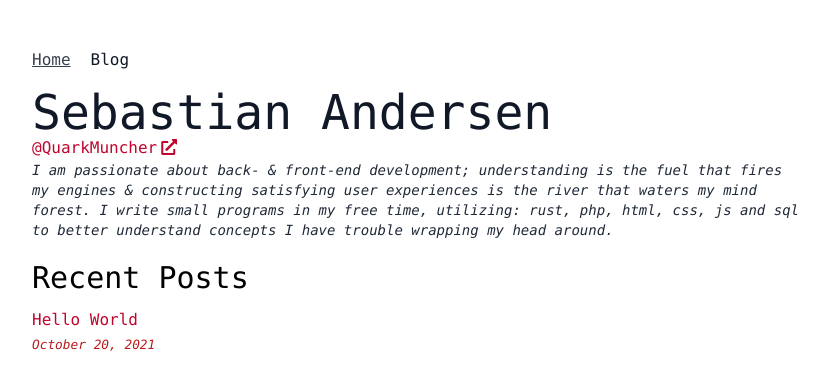
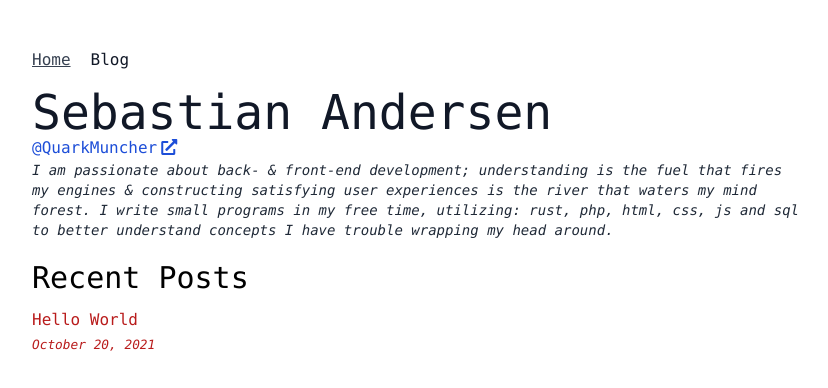
Before and after one commit to QuarkMuncher/sebandev-next, a Next.js app: page / in a window 1280 px wide. Shown: the top 388 px of the page, without its empty margins (224-1052 px from the left). Built offline with nearby package versions, Linux system fonts and the light colour scheme; what @tailwindcss/typography would draw is missing.

Commit message:
Moves from framer-motion animations to pure tailwindcss

```diff
--- a/Context.js
+++ /dev/null
@@ -1,5 +0,0 @@
-import {createContext} from "react";
-
-const ThemeContext = createContext();
-
-export default  ThemeContext;
--- a/components/atoms/externalLink/externalLink.js
+++ b/components/atoms/externalLink/externalLink.js
@@ -1,29 +1,12 @@
-import {useContext} from "react";
-import ThemeContext from "../../../Context";
-import styles from './externalLink.module.scss';
-import {motion} from 'framer-motion';
-
-export default function InternalLink({href, children}) {
-  const theme = useContext(ThemeContext);
+export default function ExternalLink({href, children, className}) {
 
   return (
-    <motion.a
-      className={`${styles.link} text-md inline-block no-underline`}
-      transition={{
-        duration: 0.1
-      }}
-      whileHover={{
-        background: `linear-gradient(to right, ${theme.colors.quaternary} 100%, ${theme.colors.secondary} 100%)`,
-        backgroundClip: 'text'
-      }}
-      whileTap={{
-        scale: 0.9,
-      }}
-      href={href}
-      target='_blank'
-      rel={'noopener'}
-    >
+    <a
+    href={href}
+    target='_blank'
+    rel='noopener noreferrer'
+    className={`${className? `${className} ` : ''}transition duration-100 ease-in scale-100 active:scale-90 hover:text-red-700 text-blue-700 text-md inline-block no-underline`}>
       {children}<span className={`inline-block w-1`} /><i className='fas fa-external-link-alt' aria-hidden/>
-    </motion.a>
+    </a>
   );
 }
--- a/components/atoms/internalLink/internalLink.js
+++ b/components/atoms/internalLink/internalLink.js
@@ -1,29 +1,13 @@
-import {useContext} from "react";
-import ThemeContext from "../../../Context";
 import Link from 'next/link';
-import styles from './internalLink.module.scss';
-import {motion} from 'framer-motion';
 
 export default function InternalLink({href, children, className}) {
-  const theme = useContext(ThemeContext);
-
   return (
     <Link href={href} passHref>
-      <motion.a
-        className={`${styles.link} ${className} text-md inline-block no-underline`}
-        transition={{
-          duration: 0.1
-        }}
-        whileHover={{
-          background: `linear-gradient(to right, ${theme.colors.quaternary} 100%, ${theme.colors.secondary} 100%)`,
-          backgroundClip: 'text'
-        }}
-        whileTap={{
-          scale: 0.9,
-        }}
+      <a
+        className={`${className? `${className} ` : ''}transition duration-100 ease-in scale-100 active:scale-90 text-red-700 hover:text-blue-700 text-md inline-block no-underline`}
       >
         {children}
-      </motion.a>
+      </a>
     </Link>
   );
 }
--- a/components/atoms/internalLink/internalLink.module.scss
+++ /dev/null
@@ -1,7 +0,0 @@
-@use "../../../styles/variables";
-
-.link {
-  background: linear-gradient(to right, variables.color(secondary) 100%, variables.color(quaternary) 100%);
-  -webkit-background-clip: text;
-  -webkit-text-fill-color: transparent;
-}
--- a/pages/_app.js
+++ b/pages/_app.js
@@ -1,20 +1,7 @@
-import ThemeContext from '../Context';
-import {NavBar} from '../components/molecules'
 import '../styles/global.scss';
-
-const theme = {
-  colors: {
-    primary: '#1d2029',
-    secondary: '#bf052d',
-    tertiary: '#f8f9fe',
-    quaternary: '#25CED1'
-  }
-};
 
 export default function App({Component, pageProps}) {
   return (
-    <ThemeContext.Provider value={theme}>
       <Component {...pageProps} />
-    </ThemeContext.Provider>
   );
 }
```
